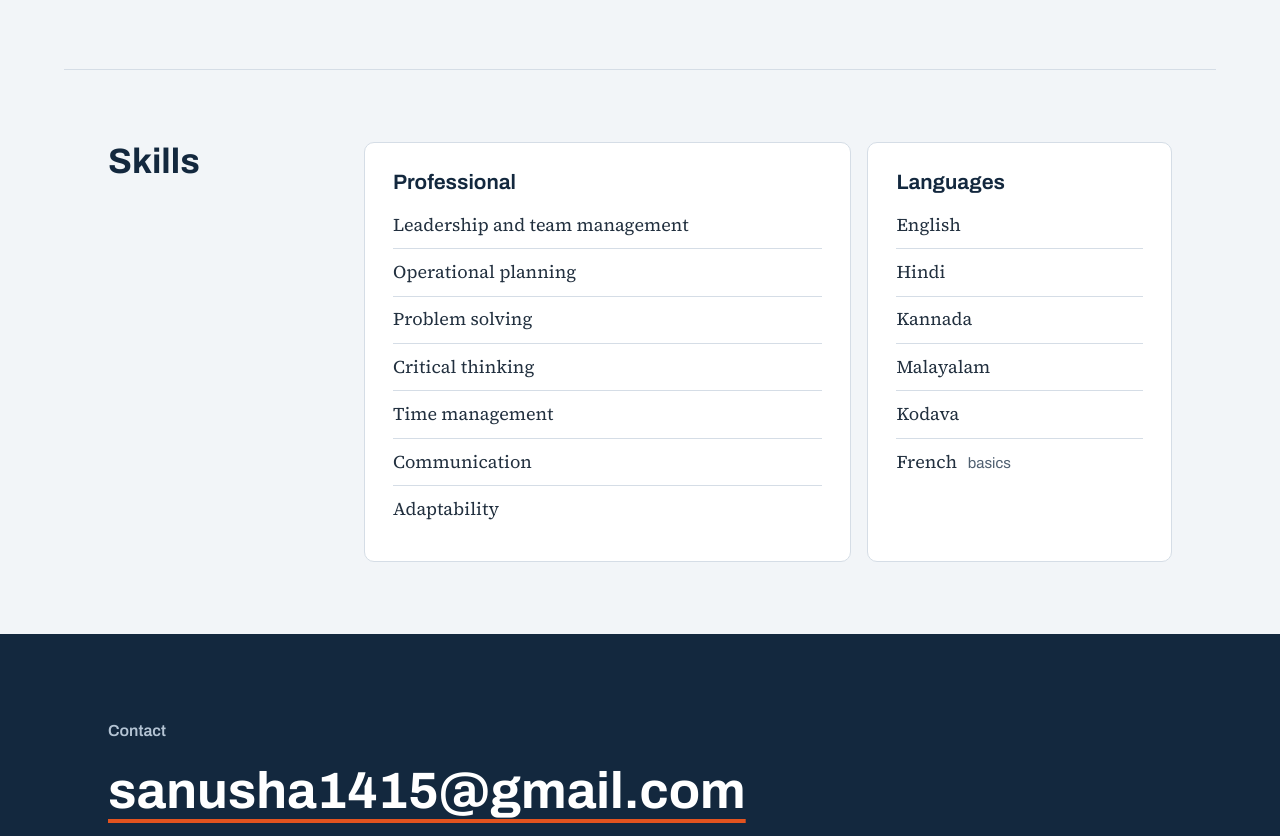
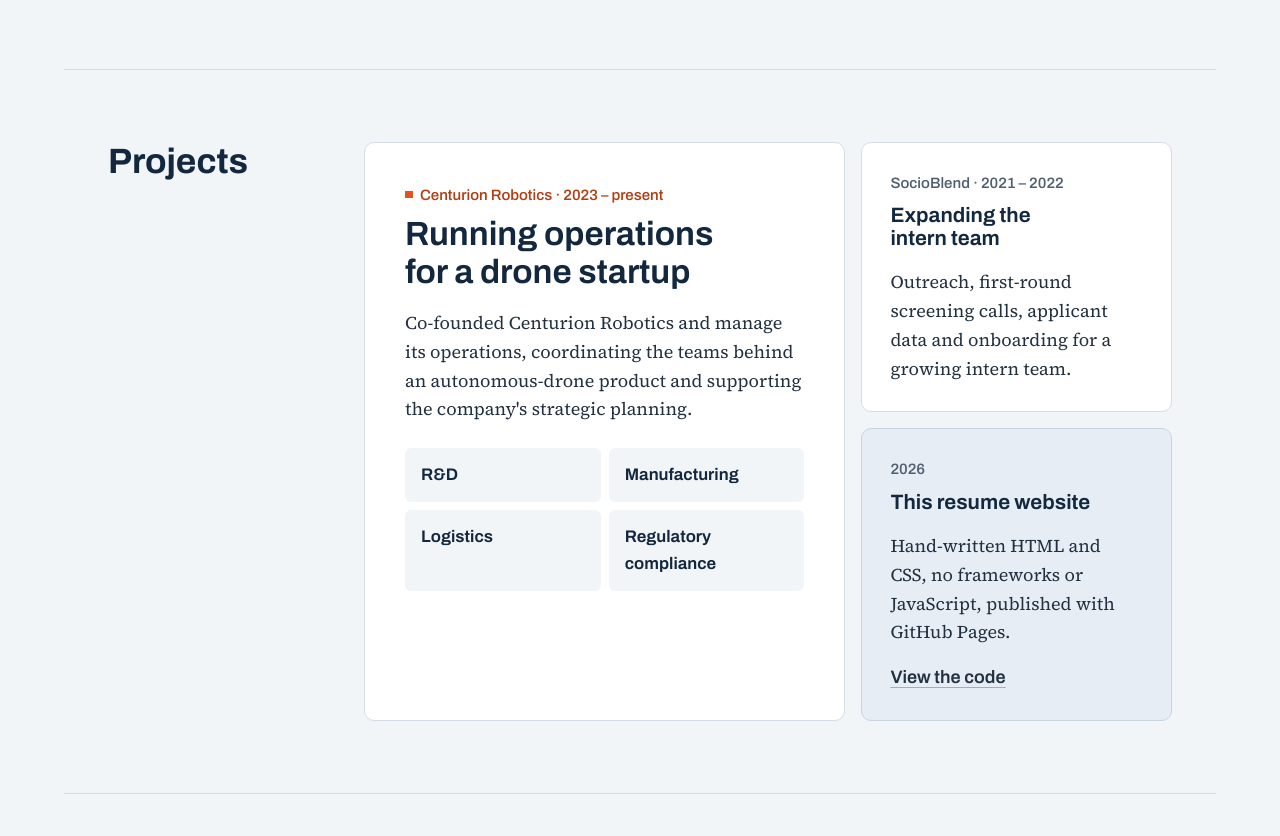
Before and after one commit to sammymaiti/sanusha-resume, a plain HTML site: page index.html in a window 1280 px wide. Shown: the part 1961-2797 px from the top of the page. Drawn offline with Linux system fonts and the light colour scheme.

Commit message:
Add Projects bento and grouped skills; rename to Centurion Robotics; reading progress line

```diff
--- a/index.html
+++ b/index.html
@@ -4,11 +4,11 @@
   <meta charset="UTF-8">
   <meta name="viewport" content="width=device-width, initial-scale=1.0">
   <title>Sanusha K B | Resume</title>
-  <meta name="description" content="Sanusha K B: Co-founder and COO of Tritonox, studying BBA in Digital Business and Entrepreneurship at IIM Bangalore.">
+  <meta name="description" content="Sanusha K B: Co-founder and COO of Centurion Robotics, studying BBA in Digital Business and Entrepreneurship at IIM Bangalore.">
   <link rel="preconnect" href="https://fonts.googleapis.com">
   <link rel="preconnect" href="https://fonts.gstatic.com" crossorigin>
   <link href="https://fonts.googleapis.com/css2?family=Archivo:wdth,wght@62..125,400..800&family=Source+Serif+4:opsz,wght@8..60,400..600&display=swap" rel="stylesheet">
-  <link rel="stylesheet" href="style.css?v=4">
+  <link rel="stylesheet" href="style.css?v=6">
 </head>
 <body>
 
@@ -19,6 +19,7 @@
         <li><a href="#about">About</a></li>
         <li><a href="#education">Education</a></li>
         <li><a href="#experience">Experience</a></li>
+        <li><a href="#projects">Projects</a></li>
         <li><a href="#skills">Skills</a></li>
         <li><a href="#contact">Contact</a></li>
       </ul>
@@ -30,7 +31,7 @@
     <section id="about" class="intro">
       <div class="intro-text">
         <h1>Sanusha K&nbsp;B</h1>
-        <p class="intro-role">Co-founder &amp; COO, Tritonox Private Limited<br>BBA in Digital Business and Entrepreneurship, IIM Bangalore</p>
+        <p class="intro-role">Co-founder &amp; COO, Centurion Robotics<br>BBA in Digital Business and Entrepreneurship, IIM Bangalore</p>
         <p class="intro-lede">I co-founded and run operations at an autonomous-drone startup while studying business at IIM Bangalore. I oversee R&amp;D, manufacturing and logistics day to day, and I am organized, adaptable and comfortable leading a team.</p>
       </div>
       <img src="images/sanusha.jpg" alt="Portrait of Sanusha K B" class="intro-photo" width="308" height="337">
@@ -67,7 +68,7 @@
         <article class="card job job-current">
           <div class="job-meta">
             <p class="when when-now">2023 &ndash; present</p>
-            <h3>Tritonox Private Limited</h3>
+            <h3>Centurion Robotics</h3>
             <p class="job-role">Co-founder &amp; COO</p>
           </div>
           <ul class="job-duties">
@@ -92,22 +93,74 @@
       </div>
     </section>
 
+    <section id="projects" class="section">
+      <h2>Projects</h2>
+      <div class="bento">
+        <article class="card tile tile-lead">
+          <p class="when when-now">Centurion Robotics &middot; 2023 &ndash; present</p>
+          <h3>Running operations for a drone startup</h3>
+          <p>Co-founded Centurion Robotics and manage its operations, coordinating the teams behind an autonomous-drone product and supporting the company's strategic planning.</p>
+          <ul class="ops" aria-label="Areas she oversees">
+            <li>R&amp;D</li>
+            <li>Manufacturing</li>
+            <li>Logistics</li>
+            <li>Regulatory compliance</li>
+          </ul>
+        </article>
+        <article class="card tile tile-hiring">
+          <p class="when">SocioBlend &middot; 2021 &ndash; 2022</p>
+          <h3>Expanding the intern team</h3>
+          <p>Outreach, first-round screening calls, applicant data and onboarding for a growing intern team.</p>
+        </article>
+        <article class="card tile tile-site">
+          <p class="when">2026</p>
+          <h3>This resume website</h3>
+          <p>Hand-written HTML and CSS, no frameworks or JavaScript, published with GitHub Pages.</p>
+          <p class="tile-link"><a href="https://github.com/sammymaiti/sanusha-resume">View the code</a></p>
+        </article>
+      </div>
+    </section>
+
     <section id="skills" class="section">
       <h2>Skills</h2>
       <div class="skills-grid">
         <article class="card">
-          <h3>Professional</h3>
+          <h3>Operations</h3>
+          <ul class="skill-list">
+            <li>Operational planning</li>
+            <li>R&amp;D, manufacturing and logistics coordination</li>
+            <li>Regulatory compliance</li>
+            <li>Operational efficiency</li>
+            <li>Strategic planning support</li>
+          </ul>
+        </article>
+        <article class="card">
+          <h3>People</h3>
           <ul class="skill-list">
             <li>Leadership and team management</li>
-            <li>Operational planning</li>
+            <li>Recruitment and screening</li>
+            <li>Onboarding</li>
+            <li>Communication</li>
+          </ul>
+        </article>
+        <article class="card">
+          <h3>Ways of working</h3>
+          <ul class="skill-list">
             <li>Problem solving</li>
             <li>Critical thinking</li>
             <li>Time management</li>
-            <li>Communication</li>
             <li>Adaptability</li>
           </ul>
         </article>
         <article class="card">
+          <h3>Digital</h3>
+          <ul class="skill-list">
+            <li>HTML and CSS</li>
+            <li>Responsive web design</li>
+            <li>Git and GitHub Pages</li>
+          </ul>
+        </article>
+        <article class="card card-langs">
           <h3>Languages</h3>
           <ul class="lang-list">
             <li>English</li>
--- a/style.css
+++ b/style.css
@@ -154,6 +154,7 @@ img {
 #about,
 #education,
 #experience,
+#projects,
 #skills,
 #contact {
   scroll-margin-top: 4.5rem; /* land below the sticky bar */
@@ -168,6 +169,30 @@ img {
 .site-header {
   background: var(--surface);
   border-block-end: 1px solid var(--line);
+}
+
+/* reading progress: a thin orange line under the bar, driven by page scroll */
+@supports (animation-timeline: scroll()) {
+  .site-header::after {
+    content: "";
+    position: absolute;
+    inset-inline: 0;
+    inset-block-end: -1px;
+    height: 2px;
+    background: var(--signal);
+    transform-origin: 0 50%;
+    animation: read-progress linear both;
+    animation-timeline: scroll(root block);
+  }
+
+  @keyframes read-progress {
+    from {
+      transform: scaleX(0);
+    }
+    to {
+      transform: scaleX(1);
+    }
+  }
 }
 
 .nav {
@@ -411,7 +436,7 @@ img {
   }
 }
 
-/* Tritonox: the one dark card on the page */
+/* Centurion Robotics: the one dark card on the page */
 .job-current {
   border-color: var(--ink);
   background: var(--ink);
@@ -433,17 +458,96 @@ img {
   color: #ff9a6b; /* 7.2:1 on ink */
 }
 
-/* Skills */
-.skills-grid {
+/* Projects: a bento grid sized by content weight, not filled for its own sake */
+.bento {
   display: grid;
-  grid-template-columns: 1.6fr 1fr;
+  grid-template-columns: minmax(0, 1.55fr) minmax(0, 1fr);
+  grid-template-areas:
+    "lead hiring"
+    "lead site";
   gap: 1rem;
 }
 
+.tile {
+  display: flex;
+  flex-direction: column;
+  gap: 0.6rem;
+}
+
+.tile .when {
+  margin-block-end: 0;
+}
+
+.tile-lead {
+  grid-area: lead;
+  padding: clamp(1.5rem, 3.5vw, 2.5rem);
+}
+
+.tile-lead h3 {
+  font-size: clamp(1.5rem, 1.1rem + 1.3vw, 2.1rem);
+  font-stretch: 110%;
+  max-width: 18ch;
+}
+
+.tile-lead > p:not(.when) {
+  max-width: 34em;
+}
+
+.tile-hiring {
+  grid-area: hiring;
+}
+
+.tile-site {
+  grid-area: site;
+  background: #e6edf4;
+  border-color: #c9d5e1;
+}
+
+/* the four areas under her, as a small 2 x 2 table of cells */
+.ops {
+  display: grid;
+  grid-template-columns: repeat(2, minmax(0, 1fr));
+  gap: 0.5rem;
+  margin-block-start: 0.9rem;
+  list-style: none;
+}
+
+.ops li {
+  padding: 0.85rem 1rem;
+  border-radius: 6px;
+  background: var(--paper);
+  color: var(--ink);
+  font-family: var(--font-ui);
+  font-size: 1.05rem;
+  font-stretch: 106%;
+  font-weight: 650;
+}
+
+.tile-link {
+  margin-block-start: auto;
+  padding-block-start: 0.4rem;
+  font-family: var(--font-ui);
+  font-weight: 600;
+}
+
+/* Skills: four groups and languages; languages take the wider slot */
+.skills-grid {
+  display: grid;
+  grid-template-columns: repeat(3, minmax(0, 1fr));
+  gap: 1rem;
+}
+
+.card-langs {
+  grid-column: span 2;
+}
+
 .skill-list {
-  columns: 2 13rem;
+  list-style: none;
+}
+
+.card-langs .lang-list {
+  columns: 2;
   column-gap: 2rem;
-  list-style: none;
 }
 
 .skill-list li,
@@ -520,6 +624,17 @@ img {
     grid-template-columns: minmax(0, 1fr) 13rem;
     gap: 2rem 2.5rem;
   }
+
+  .bento {
+    grid-template-columns: repeat(2, minmax(0, 1fr));
+    grid-template-areas:
+      "lead   lead"
+      "hiring site";
+  }
+
+  .skills-grid {
+    grid-template-columns: repeat(2, minmax(0, 1fr));
+  }
 }
 
 @media (max-width: 700px) {
@@ -544,6 +659,18 @@ img {
   .edu-grid,
   .skills-grid {
     grid-template-columns: minmax(0, 1fr);
+  }
+
+  .bento {
+    grid-template-columns: minmax(0, 1fr);
+    grid-template-areas:
+      "lead"
+      "hiring"
+      "site";
+  }
+
+  .card-langs {
+    grid-column: auto;
   }
 
   /* nav links scroll sideways instead of wrapping into a block */
@@ -577,6 +704,7 @@ img {
   #about,
   #education,
   #experience,
+  #projects,
   #skills,
   #contact {
     scroll-margin-top: 6rem;
```
Also changed, not shown: 1 other file.
